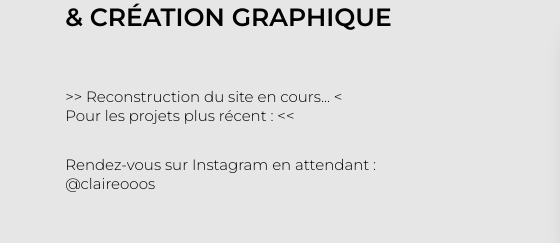
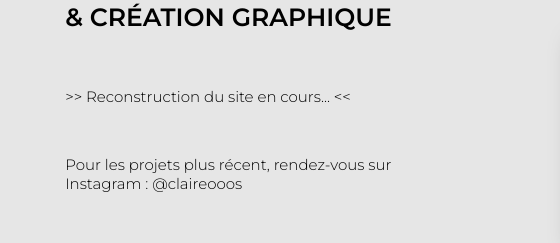
Before and after one commit to claireosmont/claireosmont.github.io, a plain HTML site: page index.html in a window 1280 px wide. Shown: the part 266-509 px from the top of the page, 0-560 px from the left. Drawn offline with Linux system fonts and the light colour scheme; grey boxes are pictures that could not be loaded; a web font is replaced by a local one.

Commit message:
Update index.html

```diff
--- a/index.html
+++ b/index.html
@@ -28,8 +28,8 @@
                     <div class="texte">
                         <!-- <p class="cadre2"> Garde<p> -->
                         <p class="contenu-index"> <br> Direction artistique <br> & création graphique <br> </p>
-                        <p class="contenu"> >> Reconstruction du site en cours... < <br> Pour les projets plus récent :  << <br> </p>
-                        <p class="contenu"> Rendez-vous sur Instagram en attendant : <a href="https://www.instagram.com/claireooos/"> @claireooos </a> <br><br> </p>
+                        <p class="contenu"> >> Reconstruction du site en cours... << <br>    <br> </p>
+                        <p class="contenu"> Pour les projets plus récent, rendez-vous sur Instagram : <a href="https://www.instagram.com/claireooos/"> @claireooos </a> <br><br> </p>
 
                         <br>
                         <p class="cadre-apropos"><a href="projets.html" >INDEX</a></p>
```
